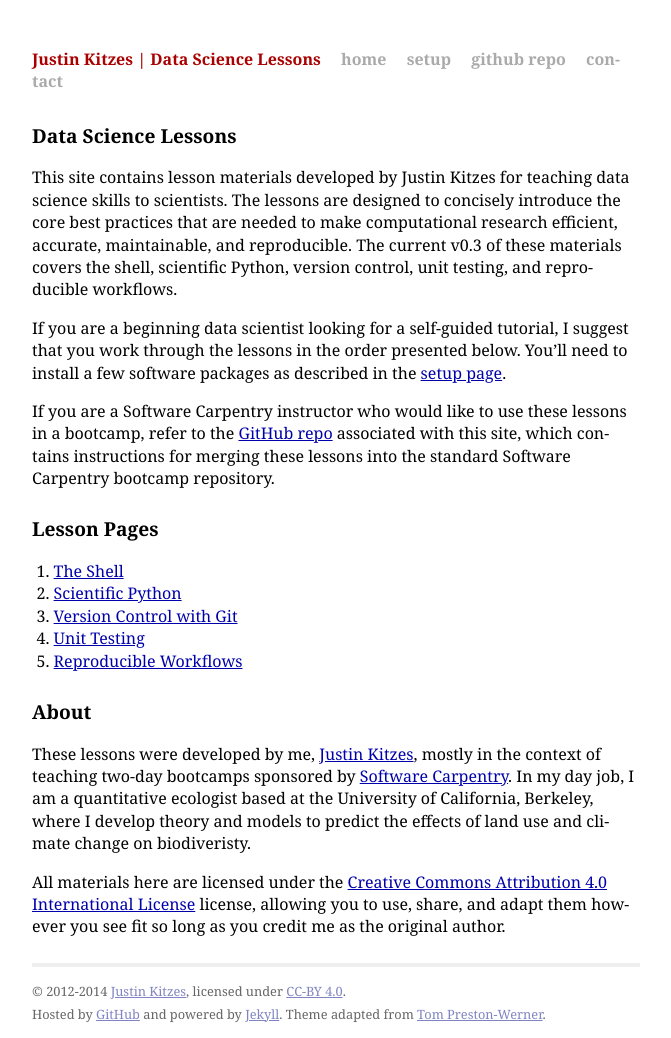
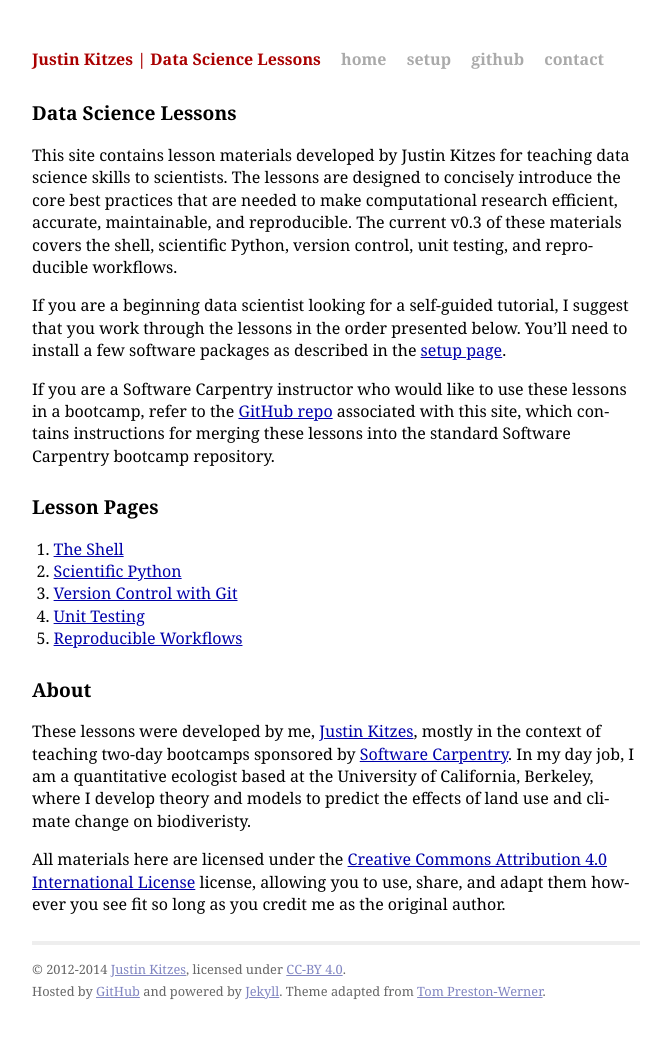
Before and after one commit to jkitzes/datasci-lessons, a Jekyll site: the page built from index.md, in a window 1280 px wide. Shown: the whole page, without its empty margins (304-975 px from the left). Built offline with Jekyll 4.4.1, drawn with Linux system fonts in a browser that asks for light colours; Markdown is read by kramdown in place of the engine named in the settings; after the commit the page ends 1015 px from its top, so only the background shows below that.

Commit message:
Shorten github link in header to avoid wrap on Windows

```diff
--- a/_layouts/default.html
+++ b/_layouts/default.html
@@ -16,7 +16,7 @@
     <a href="{{page.root}}">Justin Kitzes | Data Science Lessons</a>
     <a class="extra" href="{{page.root}}">home</a>
     <a class="extra" href="{{page.root}}/setup.html">setup</a>
-    <a class="extra" href="http://github.com/jkitzes/datasci-lessons">github repo</a>
+    <a class="extra" href="http://github.com/jkitzes/datasci-lessons">github</a>
     <a class="extra" href="mailto:jkitzes@berkeley.edu">contact</a>
   </div>
 
```
